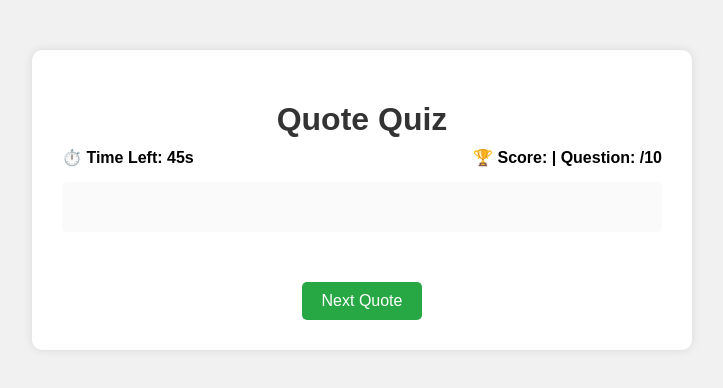
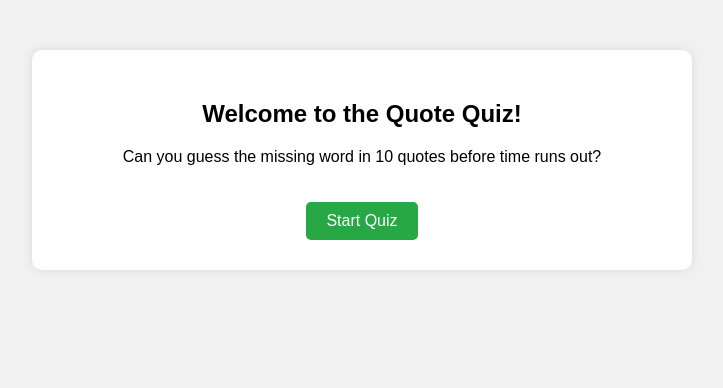
Before and after one commit to kruti215/quotequiz2, a plain HTML site: page frontend/index.html in a window 1280 px wide. Shown: the whole page, without its empty margins (278-1001 px from the left). Drawn offline with Linux system fonts and the light colour scheme; no server answers.

Commit message:
Update index.html

```diff
--- a/frontend/index.html
+++ b/frontend/index.html
@@ -8,15 +8,24 @@
 </head>
 <body>
   <div class="app">
-    <h1>Quote Quiz</h1>
+    <!-- Start Screen -->
+    <div id="start-screen">
+      <h2>Welcome to the Quote Quiz!</h2>
+      <p>Can you guess the missing word in 10 quotes before time runs out?</p>
+      <button id="start-btn" class="next-btn">Start Quiz</button>
+    </div>
 
+    <!-- Game Over Screen -->
     <div id="game-over" class="hidden">
       <h2 id="game-over-message"></h2>
       <p id="final-score"></p>
       <button id="play-again" class="next-btn">Play Again</button>
     </div>
 
-    <div id="game-section">
+    <!-- Game Section -->
+    <div id="game-section" class="hidden">
+      <h1>Quote Quiz</h1>
+
       <div class="info-bar">
         <div>⏱️ Time Left: <span id="timer"></span>s</div>
         <div>🏆 Score: <span id="score"></span> | Question: <span id="question-count"></span>/10</div>
```
